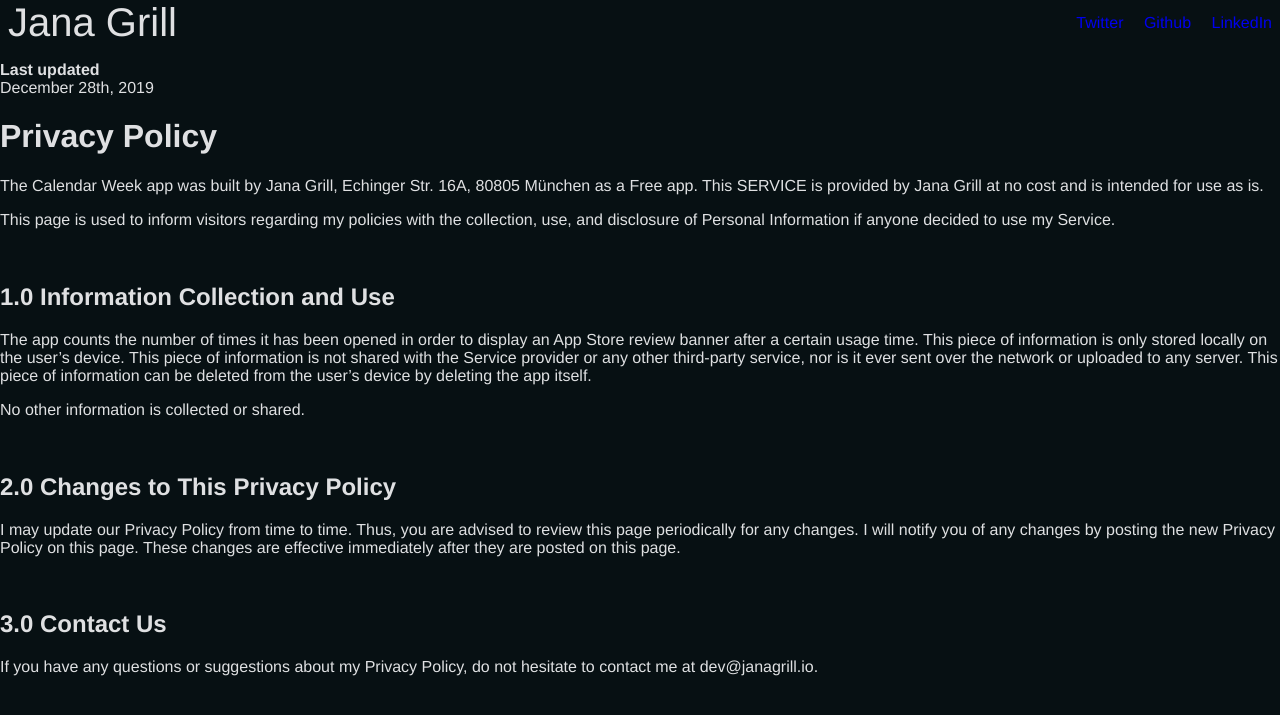
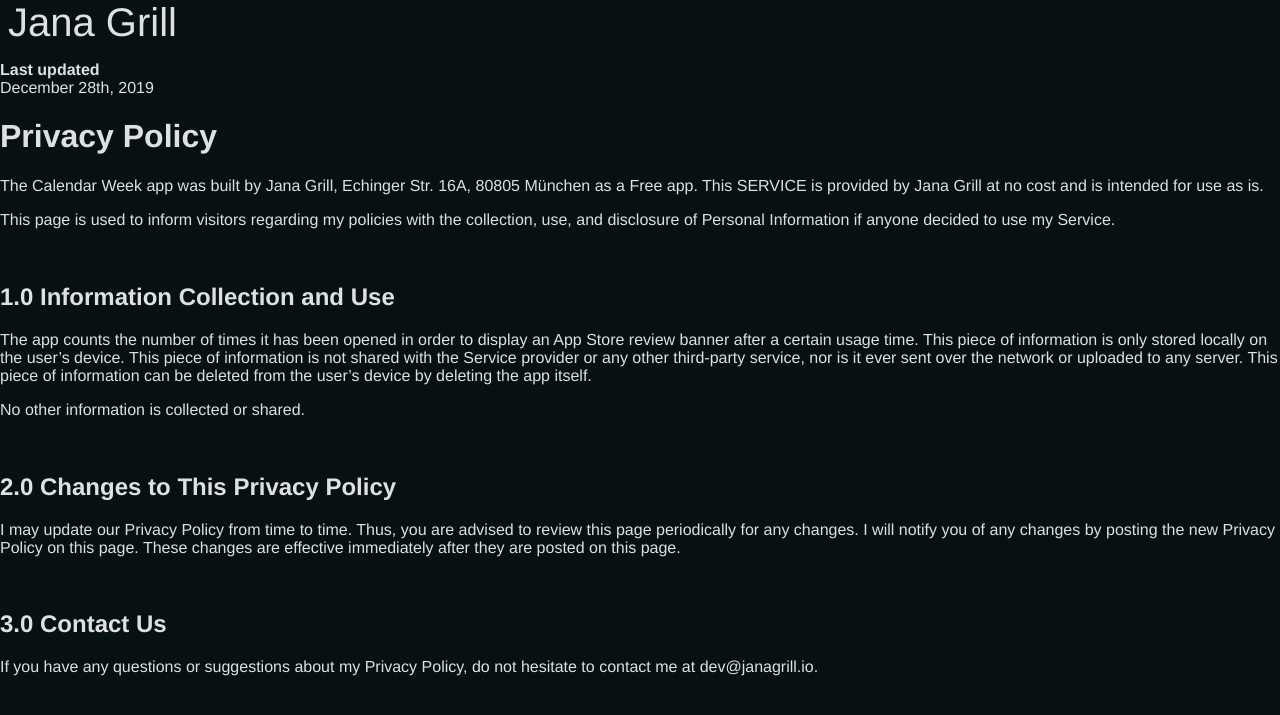
Before and after one commit to janagrill/janagrill.github.io, a Jekyll site: the page built from imprint.markdown, in a window 1280 px wide. Shown: the top 715 px of the page. Built offline with Jekyll 4.4.1, drawn with Linux system fonts in a browser that asks for light colours.

Commit message:
Move social links to the stage

```diff
--- a/_includes/navigation.html
+++ b/_includes/navigation.html
@@ -2,17 +2,4 @@
 	<div class="navigation__title">
 		{{ site.title }}
 	</div>
-	<div class="navigation__social-links">
-		<a href="https://twitter.com/{{ site.twitter_username }}" target="_blank" class="navigation__social-link">
-			Twitter
-		</a>
-
-		<a href="https://github.com/{{ site.github_username }}" target="_blank" class="navigation__social-link">
-			Github
-		</a>
-
-		<a href="https://github.com/{{ site.github_username }}" target="_blank" class="navigation__social-link">
-			LinkedIn
-		</a>
-	</div>
 </div>
--- a/_sass/navigation.scss
+++ b/_sass/navigation.scss
@@ -7,13 +7,4 @@
 		font-size: 40px;
 		margin-right: auto;
 	}
-
-	&__social-links {
-		margin: 0 (-$spacing-default);
-	}
-
-	&__social-link {
-		padding: 0 $spacing-default;
-		text-decoration: none;
-	}
 }
--- a/_sass/stage.scss
+++ b/_sass/stage.scss
@@ -47,4 +47,13 @@
     &__description {
 
     }
+
+	&__social-links {
+		margin: 0 (-$spacing-default);
+	}
+
+	&__social-link {
+		padding: 0 $spacing-default;
+		text-decoration: none;
+	}
 }
```
Also changed, not shown: _includes/stage.html (+13 -0 lines).
